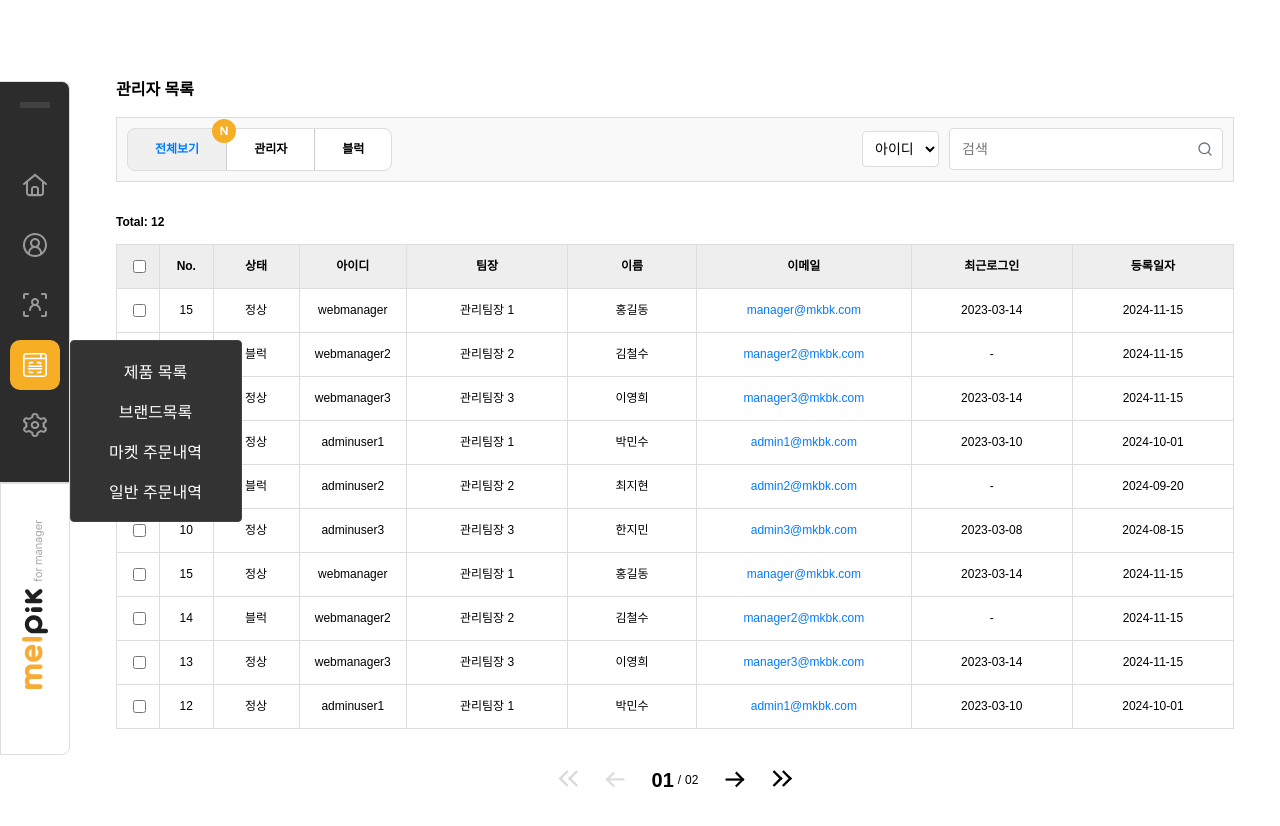
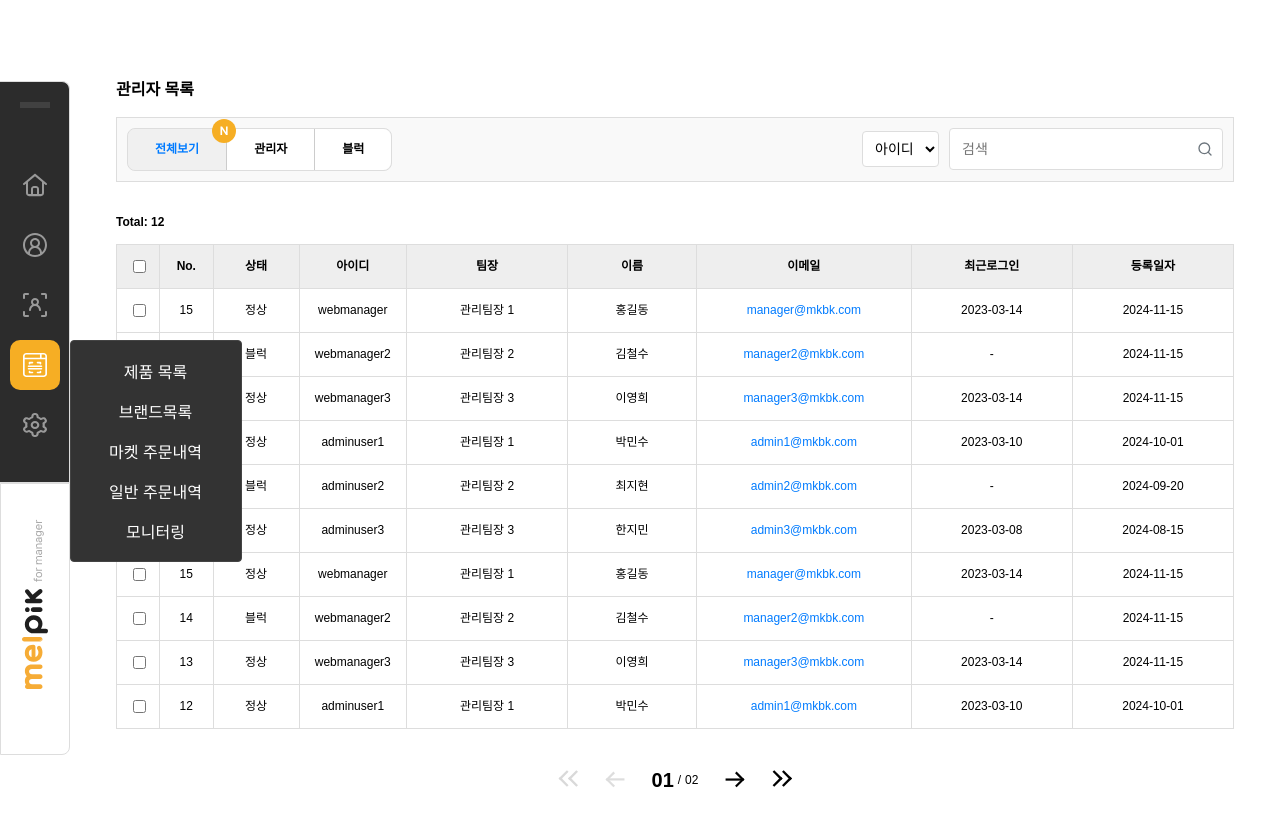
Before and after one commit to me1pik/Admin_Front, a React (Vite) app: page /adminlist in a window 1280 px wide. Both pictures are taken after a click on the element 34 px from the left and 364 px from the top of the page. Shown: the top 826 px of the page. Built offline with nearby package versions, Linux system fonts and the light colour scheme; a web font is replaced by a local one.

Commit message:
fix : List 모니터링 요소 추가

```diff
--- a/src/App.tsx
+++ b/src/App.tsx
@@ -10,6 +10,7 @@ import UserList from "./pages/UserList";
 // import ProductList from "./pages/ProductList";
 // import BrandList from "./pages/BrandList";
 // import MarketOrderList from "./pages/MarketOrderList";
+// import Monitoring from "./pages/Monitoring";
 import OrderList from "./pages/OrderList";
 // import Notice from "./pages/Notice";
 // import Terms from "./pages/Terms";
@@ -39,6 +40,8 @@ const App: React.FC = () => {
           <Route path="/productlist" element={<ProductList />} />
           <Route path="/brandlist" element={<BrandList />} />
           <Route path="/marketorderlist" element={<MarketOrderList />} />
+          <Route path="/monitoring" element={<Monitoring />} />
+
           <Route path="/notice" element={<Notice />} />
           <Route path="/terms" element={<Terms />} />
           <Route path="/privacy" element={<Privacy />} />
--- a/src/components/List.tsx
+++ b/src/components/List.tsx
@@ -124,6 +124,9 @@ const List: React.FC = () => {
                 </SubMenuItem>
                 <SubMenuItem onClick={() => navigate("/orderlist")}>
                   일반 주문내역
+                </SubMenuItem>
+                <SubMenuItem onClick={() => navigate("/monitoring")}>
+                  모니터링
                 </SubMenuItem>
               </SubMenu>
             )}
```
